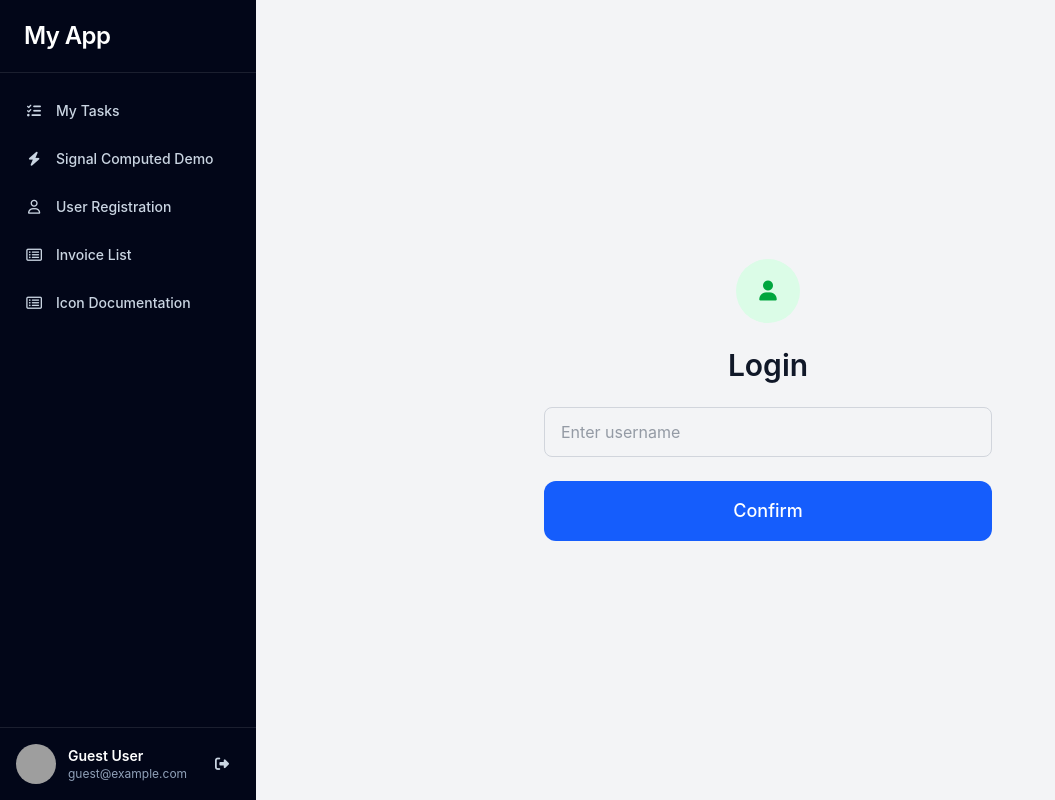
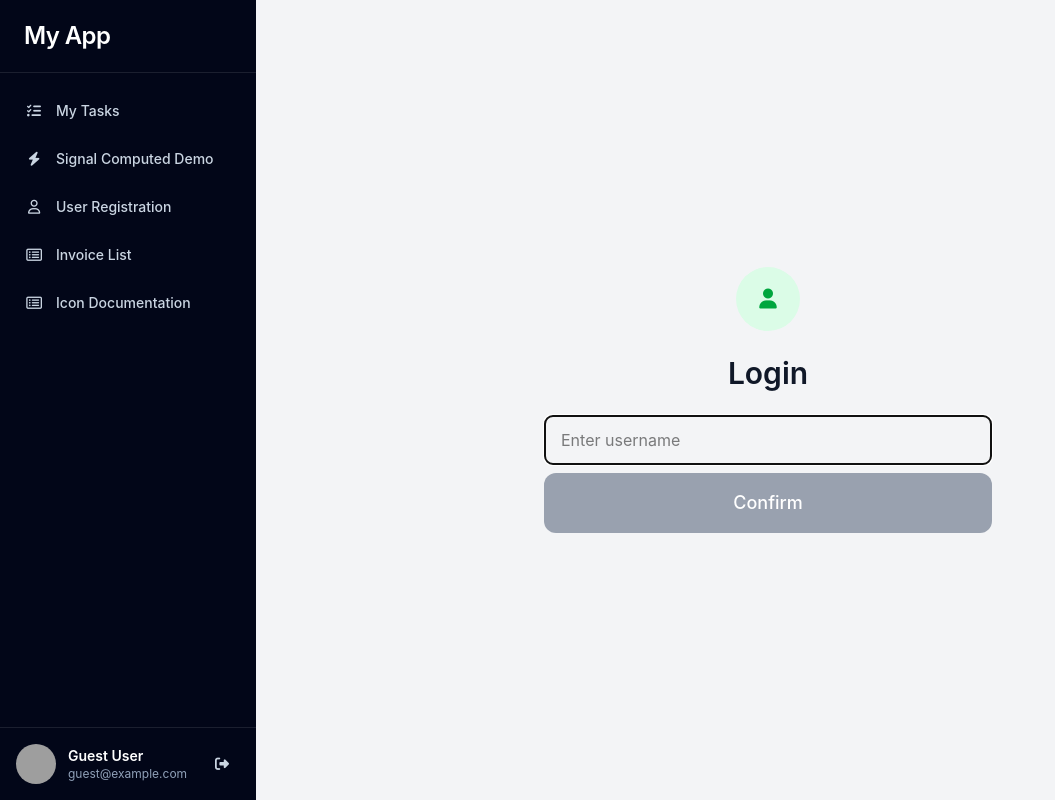
Before and after one commit to hamzeen/ng-21, an Angular app: page /#/icon-doc in a window 1280 px wide. Both pictures are taken after a click on the button "Logout". Shown: the whole page, without its empty margins (0-1055 px from the left). Built offline with nearby package versions, Linux system fonts and the light colour scheme; grey boxes are pictures that could not be loaded.

Commit message:
moved login form to forms facotry. set focus on username input

```diff
--- a/src/app/constants/form-factory.ts
+++ b/src/app/constants/form-factory.ts
@@ -10,8 +10,16 @@ export function createRegistrationForm() {
   });
 }
 
+export function createLoginForm() {
+  return fb.group({
+    name: fb.control('', [Validators.required]),
+  });
+}
+
 export type RegistrationForm = ReturnType<typeof createRegistrationForm>;
+export type LoginForm = ReturnType<typeof createLoginForm>;
 
 export const Forms = {
   registration: createRegistrationForm,
+  login: createLoginForm,
 } as const;
--- a/src/app/login.component.html
+++ b/src/app/login.component.html
@@ -1,7 +1,3 @@
-<!--
-<input [value]="name()" (input)="name.set($any($event.target).value)" placeholder="Name" />
-<button (click)="login()">Login</button>
--->
 <div class="flex min-h-screen items-center justify-center bg-gray-100">
   <div class="w-full max-w-md text-center">
     <!-- icon -->
@@ -14,20 +10,29 @@
     <!-- title -->
     <h2 class="text-3xl font-semibold text-gray-900 mb-6">Login</h2>
 
+    <!-- form -->
+    <form [formGroup]="form()" (ngSubmit)="login()">
       <!-- username input -->
       <input
-      [value]="name()"
-      (input)="name.set($any($event.target).value)"
+        #nameInput
+        formControlName="name"
         placeholder="Enter username"
-      class="w-full rounded-lg border border-gray-300 px-4 py-3 mb-6 text-gray-700 focus:outline-none focus:ring-2 focus:ring-blue-500"
+        class="w-full rounded-lg border border-gray-300 px-4 py-3 mb-2"
       />
+
+      <!-- validation -->
+      @if (form().controls.name.touched && form().controls.name.invalid) {
+        <p class="text-sm text-red-500 mb-4">Name is required</p>
+      }
 
       <!-- login button -->
       <button
-      (click)="login()"
-      class="w-full rounded-xl bg-blue-600 py-4 text-lg font-medium text-white transition hover:bg-blue-700"
+        type="submit"
+        class="w-full rounded-xl bg-blue-600 py-4 text-lg font-medium text-white transition hover:bg-blue-700 disabled:bg-gray-400"
+        [disabled]="form().invalid"
       >
         Confirm
       </button>
+    </form>
   </div>
 </div>
--- a/src/app/login.component.ts
+++ b/src/app/login.component.ts
@@ -1,20 +1,31 @@
-import { Component, signal } from '@angular/core';
+import { Component, ElementRef, signal, ViewChild } from '@angular/core';
 import { Router } from '@angular/router';
 import { sessionStore } from './stores/session.store';
+import { Forms } from './constants/form-factory';
+import { ReactiveFormsModule } from '@angular/forms';
 
 @Component({
   selector: 'app-login',
+  imports: [ReactiveFormsModule],
   templateUrl: './login.component.html',
 })
 export class LoginComponent {
-  name = signal('');
+  form = signal(Forms.login());
+
+  @ViewChild('nameInput') nameInput!: ElementRef<HTMLInputElement>;
 
   constructor(private router: Router) {}
 
+  ngAfterViewInit() {
+    this.nameInput.nativeElement.focus();
+  }
+
   login(): void {
+    const { name } = this.form().getRawValue();
+
     sessionStore.login({
       id: crypto.randomUUID(),
-      name: this.name() || 'Demo User',
+      name: name || 'Demo User',
       email: 'demo@example.com',
     });
 
```
Lines whose indentation alone changed are shown as unchanged.
